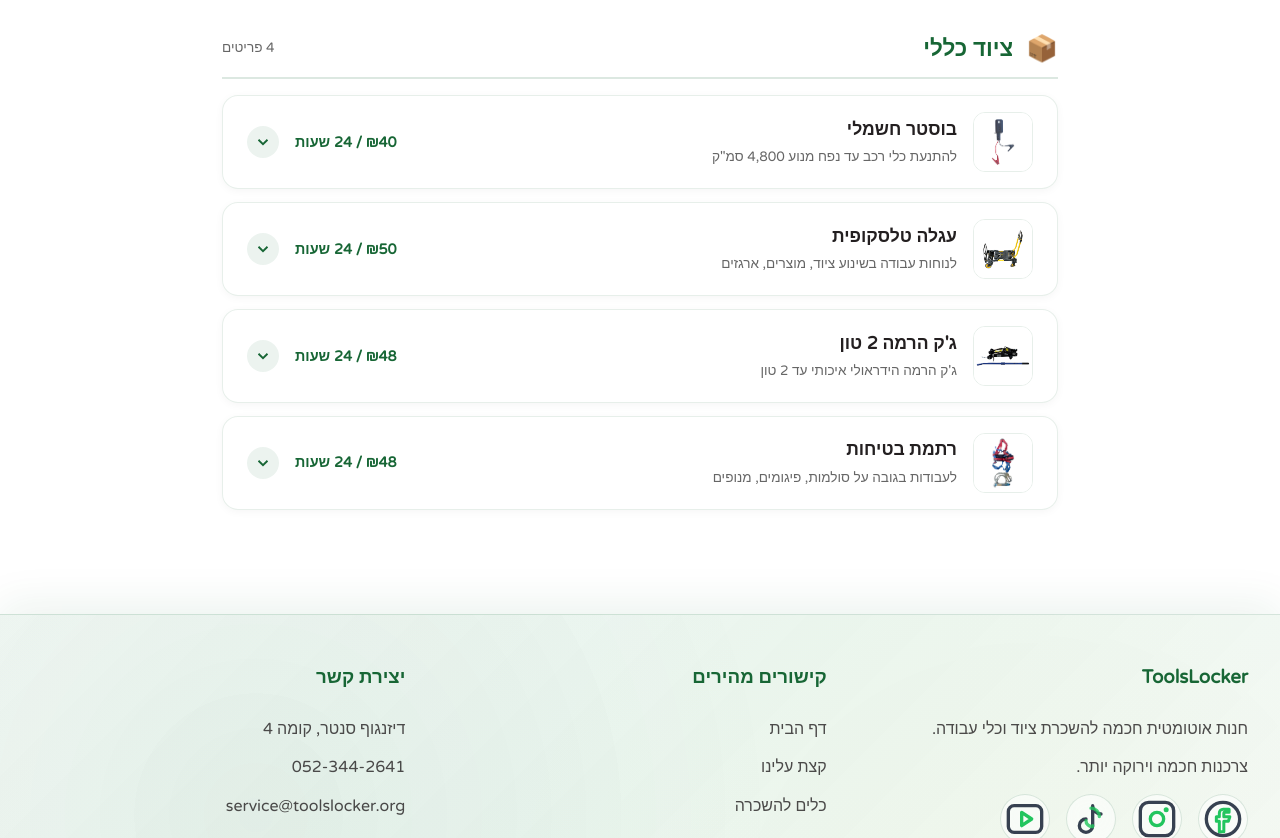
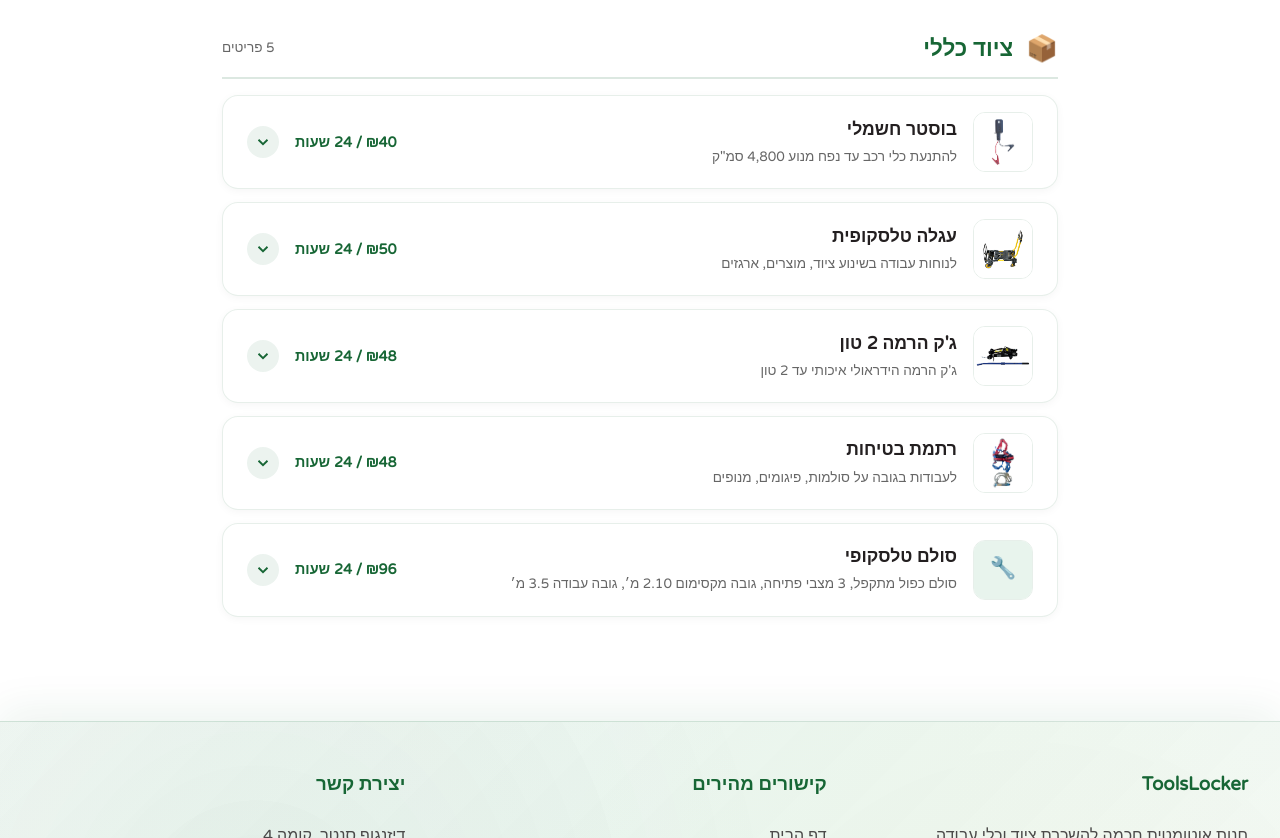
Before and after one commit to toolslocker/toolslocker--, a plain HTML site: page guides.html in a window 1280 px wide. Shown: the part 6089-6927 px from the top of the page. Drawn offline with Linux system fonts and the light colour scheme.

Commit message:
Add files via upload

```diff
--- a/guides.html
+++ b/guides.html
@@ -1547,6 +1547,17 @@
             usage: ["לבשו את הרתמה", "הדקו את כל הרצועות", "חברו את הקרבינר לנקודת עיגון", "ודאו שאין רפיון ברצועות"],
             safety: ["חובה לחבר לנקודת עיגון מאושרת!", "בדקו את הרתמה לפני כל שימוש", "אל תשתמשו ברתמה פגומה"],
             video: ""
+        },
+        {
+            name: "סולם טלסקופי",
+            description: "סולם כפול מתקפל, 3 מצבי פתיחה, גובה מקסימום 2.10 מ׳, גובה עבודה 3.5 מ׳",
+            price: "96",
+            image: "images/telescopic-ladder.JPG",
+            category: "general",
+            includes: ["סולם טלסקופי כפול", "מנגנון נעילה אוטומטי"],
+            usage: ["פתחו את נעילות הבטיחות", "בחרו מצב פתיחה: קו ישר (A) או צורת ג׳", "האריכו לגובה הרצוי עד לנקישת נעילה", "ודאו שכל השלבים ננעלו לפני עלייה", "הציבו על משטח ישר ויציב"],
+            safety: ["ודאו שכל מנגנוני הנעילה סגורים לפני עלייה!", "הציבו על משטח ישר בלבד", "אל תעמדו על השלב העליון", "אל תחרגו ממשקל המותר", "השתמשו ברתמת בטיחות בעבודה מעל 2 מטר"],
+            video: ""
         }
     ];
 
```
Also changed, not shown: index.html (+1 -0 lines), electric-planer.JPG.JPEG (added).
